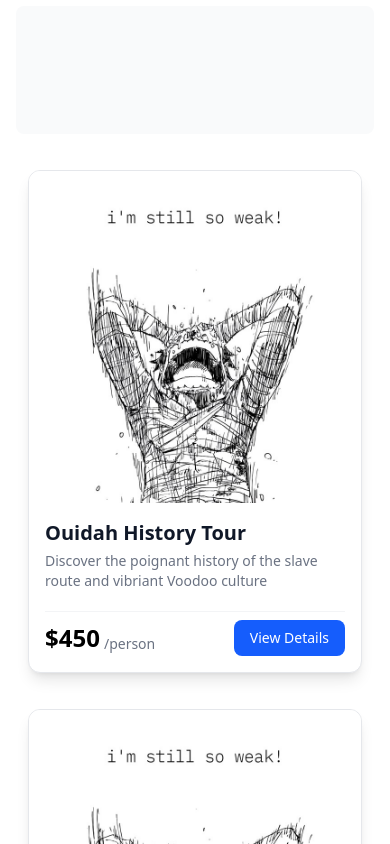
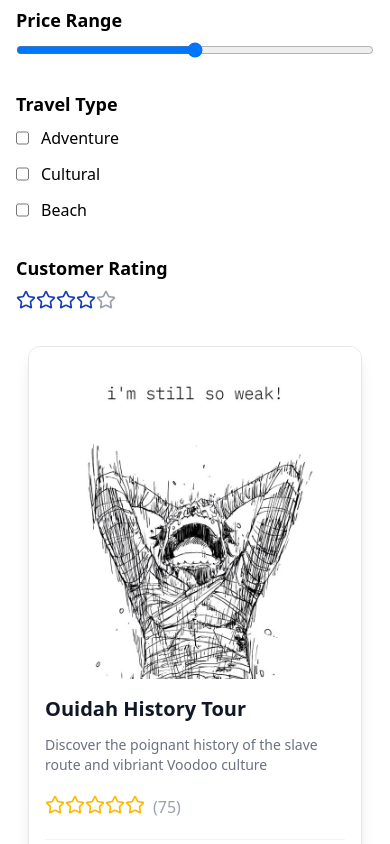
Before and after one commit to Eunock-web/BeninTravel, a React (Vite) app: page / in a window 390 px wide. Shown: the part 780-1624 px from the top of the page. Built offline with nearby package versions, Linux system fonts and the light colour scheme.

Commit message:
Finalisation de la section 2 du main desktop et mobile

```diff
--- a/src/components/Utils/Card.tsx
+++ b/src/components/Utils/Card.tsx
@@ -1,5 +1,5 @@
 import Button from "./Button";
-
+import { Star } from "lucide-react";
 interface CardInterface{
     voyageImage?: string,
     voyageTitre?: string,
@@ -22,9 +22,20 @@ function Card( {voyageTitre, voyageDescription, voyageImage, voyagePrix} : CardI
 
                 <div className="flex flex-col gap-5 p-4">
 
-                    <div className="flex flex-col gap-1">
+                    <div className="flex flex-col gap-3">
                         <h1 className="text-xl font-extrabold text-gray-900 truncate"> {voyageTitre} </h1>
                         <p className="text-sm font-normal text-gray-500 line-clamp-2"> {voyageDescription} </p>
+                    </div>
+
+                    <div className="flex flex-row gap-2">
+                        <div className=" flex flex-row ">
+                            <Star size={ 20 } className=" text-amber-400 " />
+                            <Star size={ 20 } className=" text-amber-400 " />
+                            <Star size={ 20 } className=" text-amber-400 " />
+                            <Star size={ 20 } className=" text-amber-400 " />
+                            <Star size={ 20 } className=" text-amber-400 " />
+                        </div>
+                    <p className=" text-gray-400 "> (75) </p>
                     </div>
 
                     <div className="flex flex-row justify-between items-center pt-2 border-t border-gray-100">
--- /dev/null
+++ b/src/components/pages/Home/Footer.tsx
@@ -0,0 +1,43 @@
+function Footer() {
+    return (
+        <footer className=" p-8 md:p-12 lg:w-full">
+
+            <div className="max-w-7xl mx-auto">
+
+                <div className="grid grid-cols-1 justiy-center md:grid-cols-2 lg:grid-cols-3 gap-8 pb-8 border-b border-gray-200">
+
+                    <div className="flex flex-col gap-1">
+                        <h1 className="text-xl font-semibold">BeninTravel</h1>
+                        <p className="text-gray-400 text-sm">Your gateway to the heart of West Africa</p>
+                    </div>
+
+                    <div className="flex flex-col gap-3">
+                        <h1 className="text-lg font-medium">Quick Links</h1>
+                        <ul className="flex flex-col gap-2">
+                            <li className="text-gray-400 text-sm hover:text-white cursor-pointer">Contact</li>
+                            <li className="text-gray-400 text-sm hover:text-white cursor-pointer">FAQ</li>
+                            <li className="text-gray-400 text-sm hover:text-white cursor-pointer">Terms or Service</li>
+                        </ul>
+                    </div>
+
+                    <div className="flex flex-col gap-3">
+                        <h1 className="text-lg font-medium">Connect</h1>
+                        <ul className="flex flex-row gap-4">
+                            <li className="text-gray-400 text-sm hover:text-white cursor-pointer">FB</li>
+                            <li className="text-gray-400 text-sm hover:text-white cursor-pointer">IG</li>
+                            <li className="text-gray-400 text-sm hover:text-white cursor-pointer">TW</li>
+                        </ul>
+                    </div>
+                </div>
+
+                <div className="pt-4">
+                    <p className="text-center text-xs text-gray-500">
+                        &copy; 2024 BeninTravel. All rights reserved.
+                    </p>
+                </div>
+            </div>
+        </footer>
+    );
+}
+
+export default Footer;
--- a/src/components/pages/Home/Header.tsx
+++ b/src/components/pages/Home/Header.tsx
@@ -14,7 +14,7 @@ function Header(){
                     <h2 className=" font-body text-base md:text-lg text-center text-white "> Explore ancient kingdoms, vibrant markets, and stunning coastlines.</h2>
                 </div>
 
-                <div className=" border border-white/10 bg-white/10 rounded-xl p-13 w-full   ">
+                <div className=" border border-white/10 bg-white/10 rounded-xl p-13 lg:w-full   ">
                     <form  className=" grid md:grid-cols-1 sm:grid-cols-2 lg:grid-cols-3 gap-5 ">
                         <div className=" flex flex-col gap-2 ">
                             <label htmlFor="destination" className=" text-white "> Destination </label>
--- a/src/components/pages/Home/Home.tsx
+++ b/src/components/pages/Home/Home.tsx
@@ -1,3 +1,4 @@
+import Footer from "./Footer"
 import Header from "./Header"
 import Main from "./Main"
 
@@ -8,6 +9,7 @@ function Home(){
         <div>
             <Header />
             <Main />
+            <Footer />
         </div>
         </>
     )
--- a/src/components/pages/Home/Main.tsx
+++ b/src/components/pages/Home/Main.tsx
@@ -1,12 +1,51 @@
 import Card from "../../Utils/Card";
+import { Star } from "lucide-react";
 
 function Main() {
     return (
         <div className="max-w-8xl mx-auto p-4 md:p-8 lg:grid lg:grid-cols-4 lg:gap-8">
 
             <section className="mb-6 lg:mb-0 lg:col-span-1">
-                <h1 className="text-2xl font-semibold mb-4">Filtres</h1>
-                <div className="p-4 bg-gray-50 rounded-lg h-32"></div>
+
+                <h1 className="text-2xl font-semibold mb-4">Filters</h1>
+                <div className=" grid grid-cols-1 lg:grid-cols-1 gap-8 ">
+                    <div className=" flex flex-col gap-2 ">
+                        <label htmlFor=" price " className=" text-lg font-bold "> Price Range </label>
+                        <input type="range" className="" />
+                    </div>
+
+                    <div className=" flex flex-col gap-2 ">
+                        <label htmlFor=" price " className="text-lg font-bold"> Travel Type </label>
+                        <div className="flex flex-col gap-3">
+                            <div className=" flex flex-row gap-3">
+                                <input type="checkbox" className="" />
+                                <label htmlFor=""> Adventure </label>
+                            </div>
+
+                            <div className=" flex flex-row gap-3">
+                                <input type="checkbox" className="" />
+                                <label htmlFor=""> Cultural </label>
+                            </div>
+
+                            <div className=" flex flex-row gap-3">
+                                <input type="checkbox" className="" />
+                                <label htmlFor=""> Beach </label>
+                            </div>
+                        </div>
+                    </div>
+
+                    <div className=" flex flex-col gap-2 ">
+                        <label htmlFor=" rang " className="text-lg font-bold"> Customer Rating </label>
+                        <div className=" flex flex-row ">
+                            <Star size={ 20 } className=" text-blue-800 " />
+                            <Star size={ 20 } className=" text-blue-800 " />
+                            <Star size={ 20 } className=" text-blue-800 " />
+                            <Star size={ 20 } className=" text-blue-800" />
+                            <Star size={ 20 } className=" text-gray-400" />
+                        </div>
+                    </div>
+                </div>
+
             </section>
 
             <section className="lg:col-span-3">
@@ -16,7 +55,8 @@ function Main() {
                     <Card voyageTitre="Ouidah History Tour" voyageDescription="Discover the poignant history of the slave route and vibriant Voodoo culture" voyagePrix={450} voyageImage="src/images/One Piece - manga wallpaper.jfif" />
                     <Card voyageTitre="Ouidah History Tour" voyageDescription="Discover the poignant history of the slave route and vibriant Voodoo culture" voyagePrix={450} voyageImage="src/images/One Piece - manga wallpaper.jfif" />
                     <Card voyageTitre="Ouidah History Tour" voyageDescription="Discover the poignant history of the slave route and vibriant Voodoo culture" voyagePrix={450} voyageImage="src/images/One Piece - manga wallpaper.jfif" />
-
+                    <Card voyageTitre="Ouidah History Tour" voyageDescription="Discover the poignant history of the slave route and vibriant Voodoo culture" voyagePrix={450} voyageImage="src/images/One Piece - manga wallpaper.jfif" />
+                    <Card voyageTitre="Ouidah History Tour" voyageDescription="Discover the poignant history of the slave route and vibriant Voodoo culture" voyagePrix={450} voyageImage="src/images/One Piece - manga wallpaper.jfif" />
                 </div>
             </section>
         </div>
```
